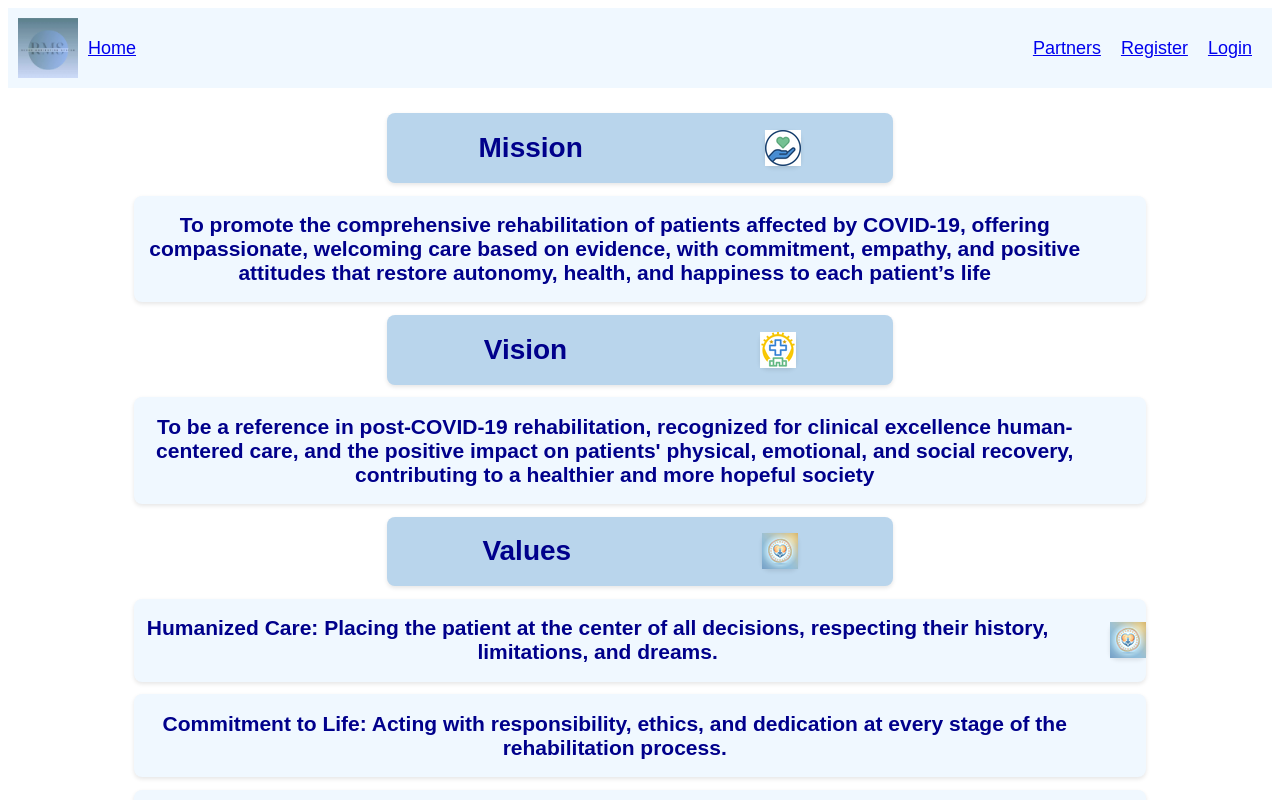
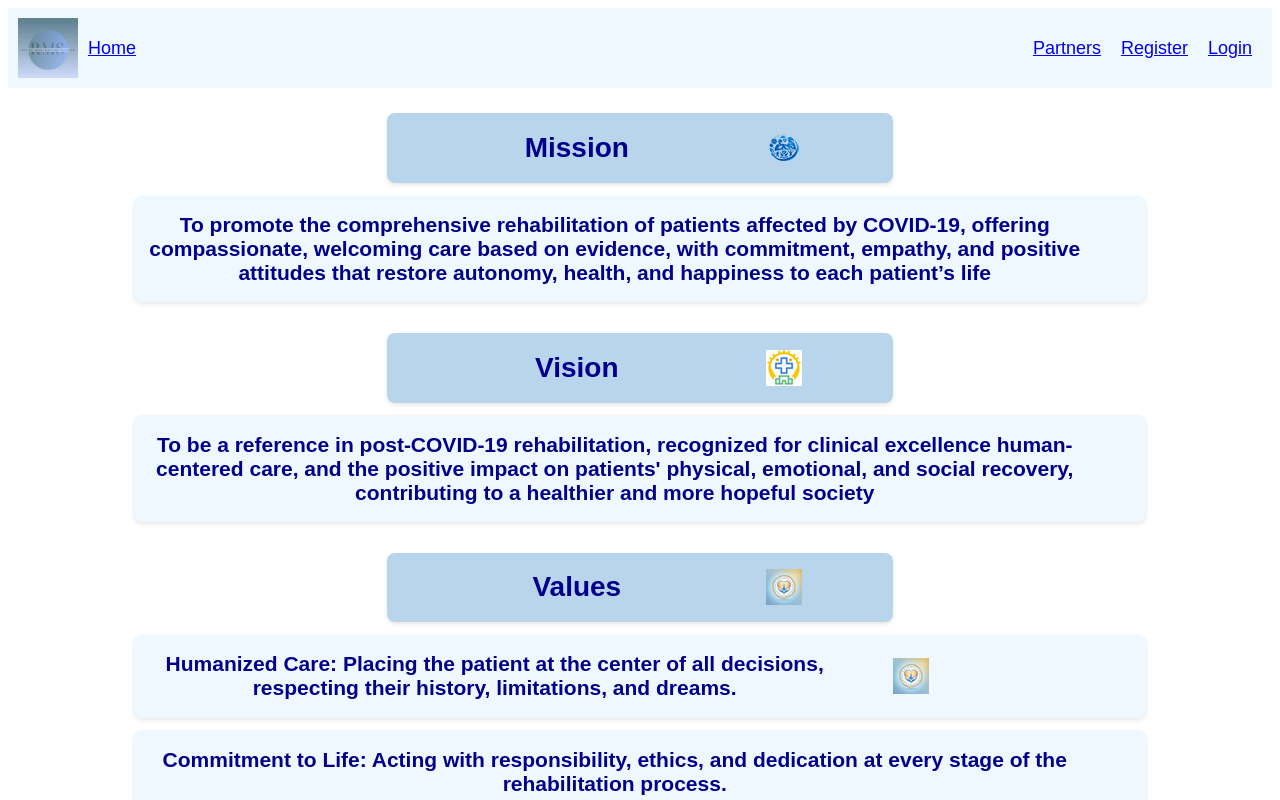
Before and after one commit to ricardo2509/clone-tabnews, a Next.js app: page /MissionVisionValues in a window 1280 px wide. Shown: the top 800 px of the page. Built offline with nearby package versions, Linux system fonts and the light colour scheme.

Commit message:
Add trasparent image Mission and updating layout

```diff
--- a/data/mockData/missionVisionValues.js
+++ b/data/mockData/missionVisionValues.js
@@ -3,19 +3,16 @@ export const mockDataTitle = [
         {
             "id":1,
             "title": "Mission",
-            "width": "40%",
-            "image": "/images/mission.png"
+            "image": "/images/mission_cg.png"
         },
         {
             "id":2,
             "title": "Vision",
-            "width": "40%",
             "image": "/images/vision.png"
         },
         {
             "id":3,
             "title": "Values",
-            "width": "40%",
             "image": "/images/values01.png"
         }
     ];
@@ -24,32 +21,26 @@ export const mockDataText = [
         {
             "idTitle": 1,
             "text": "To promote the comprehensive rehabilitation of patients affected by COVID-19, offering compassionate, welcoming care based on evidence, with commitment, empathy, and positive attitudes that restore autonomy, health, and happiness to each patient’s life",
-            "width": "80%"
         },
         {
             "idTitle": 2,
             "text": "To be a reference in post-COVID-19 rehabilitation, recognized for clinical excellence human-centered care, and the positive impact on patients' physical, emotional, and social recovery, contributing to a healthier and more hopeful society",
-            "width": "80%"
         },
         {
             "idTitle": 3,
             "text": "Humanized Care: Placing the patient at the center of all decisions, respecting their history, limitations, and dreams.",
-            "width": "80%",
             "image": "/images/values01.png"
         },
         {
             "idTitle": 3,
             "text": "Commitment to Life: Acting with responsibility, ethics, and dedication at every stage of the rehabilitation process.",
-            "width": "80%"
         },
         {
             "idTitle": 3,
             "text": "Empathy and Respect: Listening, understanding, and providing sensitive support, creating a safe and trustworthy environment.",
-            "width": "80%"
         },
         {
             "idTitle": 3,
             "text": "Positive Attitude: Encouraging hope, motivation, and well-being as essential components of the treatment.",
-            "width": "80%"
         }
     ]
--- a/pages/MissionVisionValues.js
+++ b/pages/MissionVisionValues.js
@@ -37,6 +37,7 @@ function Cards({ dataTitle, dataText }) {
                                         item={textItem}
                                     />
                                 ))}
+                                <br />
                             </div>
                         );
                     })}
@@ -50,24 +51,25 @@ function Cards({ dataTitle, dataText }) {
 
 
 function Card({ item }) {
+
     return <div className={item.title != undefined ?
-            `${s.cardTitle} ${s.card}`
-            : `${s.card}`} style={{ width: item.width }}>
+            `${s.cardTitle} ${s.card}  ${s.w40}`
+            : `${s.card}`}>
 
-        <div style={{margin:"auto"}}>
+        <div  className={item.image != undefined ?  `${s.w75}`: `${s.w100}`}>
         {item.title != undefined ? (
-            <h1>{(item.title)}</h1>)
+
+            <h1>{(item.title)}</h1>
+
+        )
             : (
                 <h2 style={{width : "95%"}}>{(item.text)}</h2>
             )
         }
         </div>
 
-{/*            <div style={{ marginRight: "2%", alignContent: "center" }}> */}
-{/*}            </div>  */}
-
         {item.image != undefined ?
-                <div className={`${s.cardImage} ${s.card}`}>
+                <div className={ item.title != undefined ? `${s.cardTitle} ${s.cardImage} ${s.card} ${s.w25}` : `${s.cardImage} ${s.card} ${s.w25}`}>
                     <img src={item.image} alt="Image" />
                 </div>
             : null
--- a/pages/styles.module.css
+++ b/pages/styles.module.css
@@ -100,6 +100,7 @@
     margin-left: auto;
     margin-right: auto;
     margin-bottom: 1%;
+    width: 80%;
     flex-direction: row;
     color: darkblue;
     align-content: center;
@@ -115,6 +116,14 @@
     background-color: #b9d5ec;
 }
 
+.cardImage{
+    margin: auto;
+    align-content: center;
+    size: 36px;
+    border-radius: 0px;
+    box-shadow: 0 0px 0px rgba(0, 0, 0, 0);
+}
+
 .cardPartner {
     margin: 2%;
     margin-right: 0 !important;
@@ -123,12 +132,6 @@
     text-align: left;
     min-width: 200px;
     padding: 2px;
-}
-
-.cardImage{
-    margin: auto;
-    align-content: center;
-    size: 36px;
 }
 
 .hMessage {
@@ -161,3 +164,21 @@
     margin-right: auto;
     margin-bottom: 1%;
 }
+
+.w25 {
+    width: 25%;
+    margin: auto;
+}
+
+.w40 {
+   width: 40%;
+}
+.w75 {
+    width: 75%;
+    margin: auto;
+}
+
+.w100 {
+    width: 100%;
+    margin: auto;
+}
```
Also changed, not shown: public/images/mission_cg.png (added).
